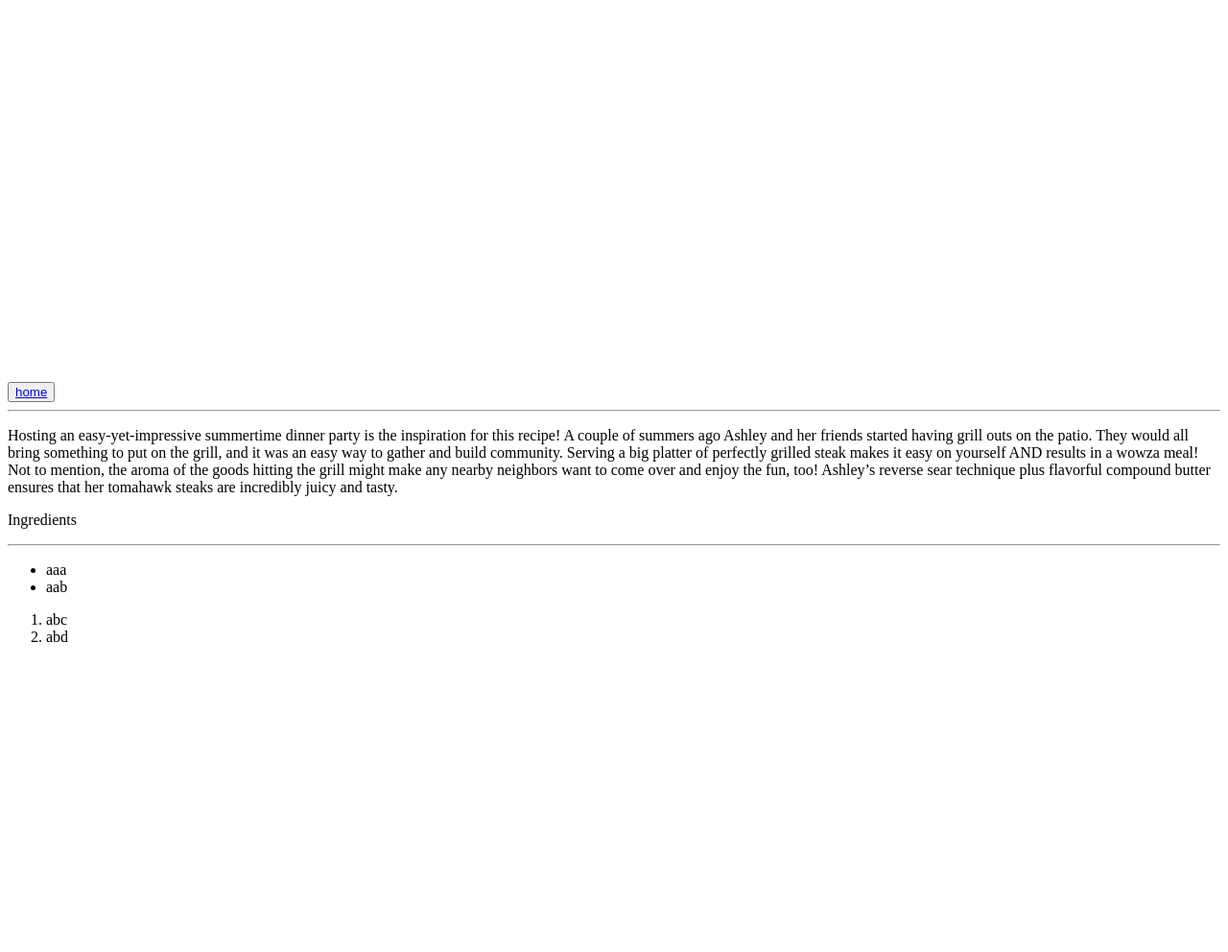
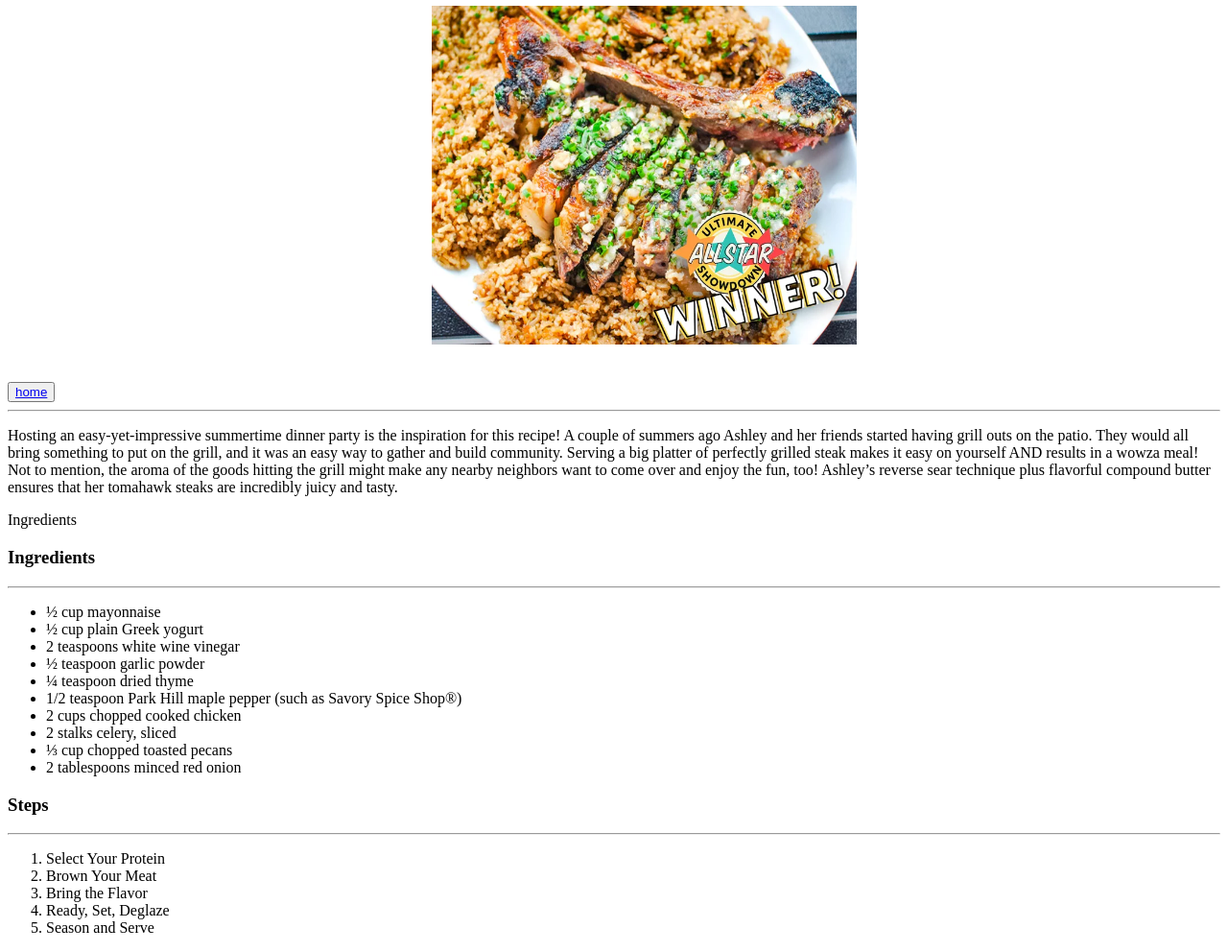
Before and after one commit to Musabika/mycoding, a plain HTML site: page index.html in a window 1280 px wide. Shown: the part 60-1052 px from the top of the page at 96% size. Before the commit the page ends 800 px from the top, so only its background shows below. Drawn offline with Linux system fonts and the light colour scheme.

Commit message:
third commit

```diff
--- a/index.html
+++ b/index.html
@@ -10,10 +10,20 @@
                 margin: 5%;
             }
         }
+        h1{
+            text-align: center;
+            text-decoration: underline;
+        }
         .top{
             width:50%;
             height:50%;
 
+        }
+        .top img{
+            width: 70%;
+            height: 90%;
+            text-align: center;
+            margin-left: 70%;
         }
         .description{
             text-decoration: none;
@@ -29,6 +39,7 @@
         <img src="recipes/meet1.png" alt="">
     </div>
     <button style="align-items: right;"><a href="#">home</a></button>
+    <a href=""></a>
     <hr>
     <div class="description">
         <p class="desc_par">
@@ -44,16 +55,31 @@
     <div class="lower">
         <p class="paragraph_1">
             Ingredients
+            <h3>Ingredients</h3>
             <hr>
             <ul>
-                <li>aaa</li>
-                <li>aab</li>
+                <li> ½ cup mayonnaise</li>
+               <li>½ cup plain Greek yogurt</li>
+               <li>2 teaspoons white wine vinegar</li>
+               <li>½ teaspoon garlic powder</li>
+               <li> ¼ teaspoon dried thyme</li>
+               <li>1/2 teaspoon Park Hill maple pepper (such as Savory Spice Shop®)</li>
+                <li>2 cups chopped cooked chicken</li>
+                <li>2 stalks celery, sliced</li>
+                <li>⅓ cup chopped toasted pecans</li>
+                <li>2 tablespoons minced red onion</li>
             </ul>
         </p>
+        <h3>Steps</h3>
+        <hr>
         <p class="paragraph_2">
             <ol>
-                <li>abc</li>
-                <li>abd</li>
+               <li> Select Your Protein</li>
+               <li> Brown Your Meat</li>
+               <li> Bring the Flavor</li>
+               <li> Ready, Set, Deglaze</li>
+               <li> Season and Serve</li>
+
             </ol>
         </p>
     </div>
```
Also changed, not shown: recipes/meet1.png (added), recipes/meet2.png (added).
